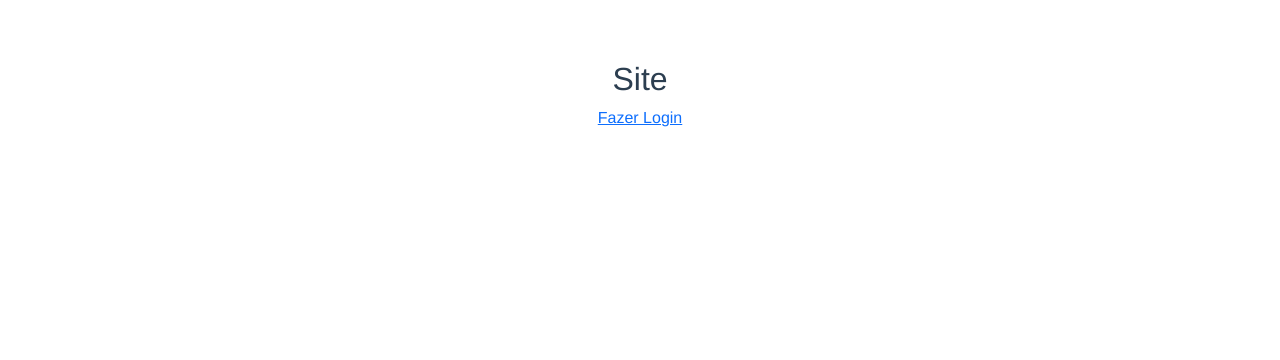
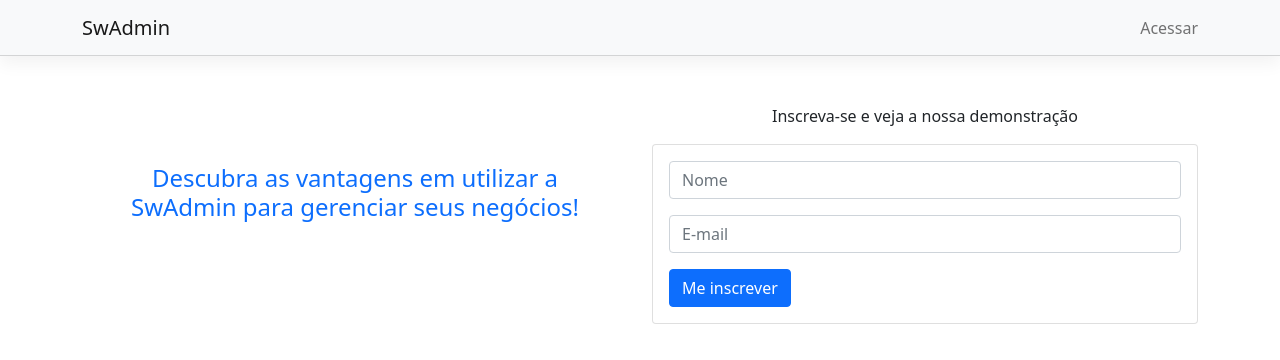
Before and after one commit to Jhonatan-Azevedo/SwAdmin, a Vue app: page /#/ in a window 1280 px wide. Before the commit this address led to /#/login. Shown: the top 360 px of the page. Built offline with nearby package versions, Linux system fonts and the light colour scheme.

Commit message:
ADD: configurando rotas home, login e  padrão

```diff
--- a/src/App.vue
+++ b/src/App.vue
@@ -5,19 +5,10 @@
 </template>
 
 <script>
-
 export default {
-  name: 'App',
-}
+  name: "App",
+};
 </script>
 
 <style>
-#app {
-  font-family: Avenir, Helvetica, Arial, sans-serif;
-  -webkit-font-smoothing: antialiased;
-  -moz-osx-font-smoothing: grayscale;
-  text-align: center;
-  color: #2c3e50;
-  margin-top: 60px;
-}
 </style>
--- a/src/views/Home.vue
+++ b/src/views/Home.vue
@@ -1,12 +1,64 @@
 <template>
-    <div>
-        <h2 class="text-danger">Home</h2>
-        <router-link to="/">Sair</router-link>
+  <div>
+    <nav class="navbar navbar-light bg-light menu-superior">
+      <div class="container">
+        <a class="navbar-brand" href="#">SwAdmin</a>
+        <div class="navbar-nav">
+          <ul class="navbar-nav">
+            <li class="nav-item">
+              <a class="nav-link" href="#">Sair</a>
+            </li>
+          </ul>
+        </div>
+      </div>
+    </nav>
+
+    <div class="d-flex">
+      <div class="list-group menu-esquerda">
+        <a class="list-group-item list-group-item-action" href="#"
+          ><i class="bi bi-speedometer2"></i> Dashboard</a
+        >
+      </div>
+
+      <div class="w-100">
+        <nav aria-label="breadcrumb" class="pt-1 ps-3">
+          <ol class="breadcrumb">
+            <li class="breadcrumb-item active" aria-current="page">
+              Dashboard
+            </li>
+          </ol>
+        </nav>
+
+        <div class="container-fluid">
+          <h1 class="mt-4">Visões relacionadas ao menu</h1>
+          <p>
+            Aqui podemos apresentar as views de acordo com as opções do menu.
+          </p>
+        </div>
+      </div>
     </div>
+  </div>
 </template>
+
 
 <script>
 export default {
-    name: "Home"
+  name: "Home",
+};
+</script>
+
+<style scoped>
+.menu-superior {
+  border-bottom: solid 1px #ccc;
 }
-</script>
+
+.menu-esquerda {
+  border-right: solid 1px #ccc;
+  width: 250px;
+}
+
+.list-group-item {
+  border-top: none;
+  border-right: none;
+}
+</style>
--- a/src/views/Login.vue
+++ b/src/views/Login.vue
@@ -1,15 +1,47 @@
 <template>
-    <div>
-        <h2 class="text-warning">Login</h2>
-        <router-link :to="{ path: '/home' }">Navegar para Login</router-link>
+  <div>
+    <nav class="navbar navbar-light bg-light menu-superior">
+      <div class="container">
+        <a class="navbar-brand" href="#">SwAdmin</a>
+        <div class="navbar-nav">
+          <ul class="navbar-nav">
+            <li class="nav-item">
+              <router-link class="nav-link" to="/">Voltar</router-link>
+            </li>
+          </ul>
+        </div>
+      </div>
+    </nav>
 
+    <div class="row mt-5">
+      <div class="col-6 offset-3">
+        <div class="card">
+          <p class="card-header">Entrar</p>
+          <div class="card-body">
+            <div class="mb-3">
+              <input type="email" class="form-control" placeholder="E-mail" />
+            </div>
+            <div class="mb-3">
+              <input type="password" class="form-control" placeholder="Senha" />
+            </div>
+            <button class="btn btn-primary" @click="login()">Login</button>
+          </div>
+        </div>
+      </div>
     </div>
+  </div>
 </template>
 
 <script>
 export default {
-    name: "Login"
-}
+  name: "Login",
+
+  methods: {
+    login() {
+      this.$router.push("/home");
+    },
+  },
+};
 </script>
 
 <style lang="scss" scoped>
--- a/src/views/Site.vue
+++ b/src/views/Site.vue
@@ -1,12 +1,58 @@
 <template>
-    <section>
-        <h2>Site</h2>
-        <router-link to="/login">Fazer Login</router-link>
-    </section>
+  <div>
+    <nav class="navbar navbar-light bg-light menu-superior">
+      <div class="container">
+        <a class="navbar-brand" href="#">SwAdmin</a>
+        <div class="navbar-nav">
+          <ul class="navbar-nav">
+            <li class="nav-item">
+              <router-link to="/login" class="nav-link">Acessar</router-link>
+            </li>
+          </ul>
+        </div>
+      </div>
+    </nav>
+
+    <div class="container mt-5">
+      <div class="row">
+        <div class="col">
+          <div class="destaque">
+            <h4 class="text-primary text-center">
+              Descubra as vantagens em utilizar a SwAdmin para gerenciar seus
+              negócios!
+            </h4>
+          </div>
+        </div>
+        <div class="col">
+          <p class="text-center">Inscreva-se e veja a nossa demonstração</p>
+          <div class="card">
+            <div class="card-body">
+              <div class="mb-3">
+                <input type="text" class="form-control" placeholder="Nome" />
+              </div>
+              <div class="mb-3">
+                <input type="email" class="form-control" placeholder="E-mail" />
+              </div>
+              <button class="btn btn-primary">Me inscrever</button>
+            </div>
+          </div>
+        </div>
+      </div>
+    </div>
+  </div>
 </template>
 
 <script>
 export default {
-    name: "Site"
+  name: "Site",
+};
+</script>
+
+<style scoped>
+.menu-superior {
+  box-shadow: 0 0.5rem 1rem rgb(0 0 0 / 5%), inset 0 -1px 0 rgb(0 0 0 / 15%);
 }
-</script>
+.destaque {
+  padding: 60px 15px;
+}
+</style>
```
Also changed, not shown: 1 other file (tests, documents, lock files or other folders).
